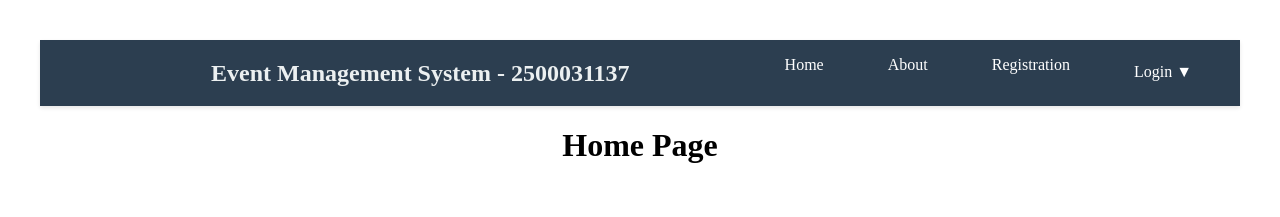
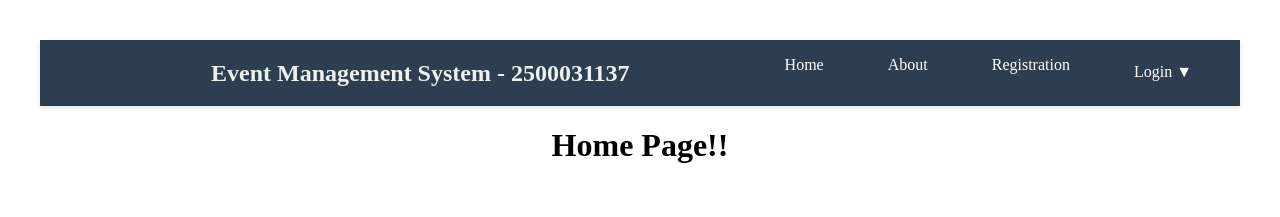
Before and after one commit to TapasyaKovvuri/react-sdp-repo, a React (Vite) app: page / in a window 1280 px wide. Shown: the top 217 px of the page. Built offline with nearby package versions, Linux system fonts and the light colour scheme.

Commit message:
modified Home.jsx

```diff
--- a/src/pages/Home.jsx
+++ b/src/pages/Home.jsx
@@ -3,7 +3,7 @@ import React from 'react';
 const Home = () => {
   return (
     <div>
-      <h1>Home Page</h1>
+      <h1>Home Page!!</h1>
     </div>
   );
 };
```
